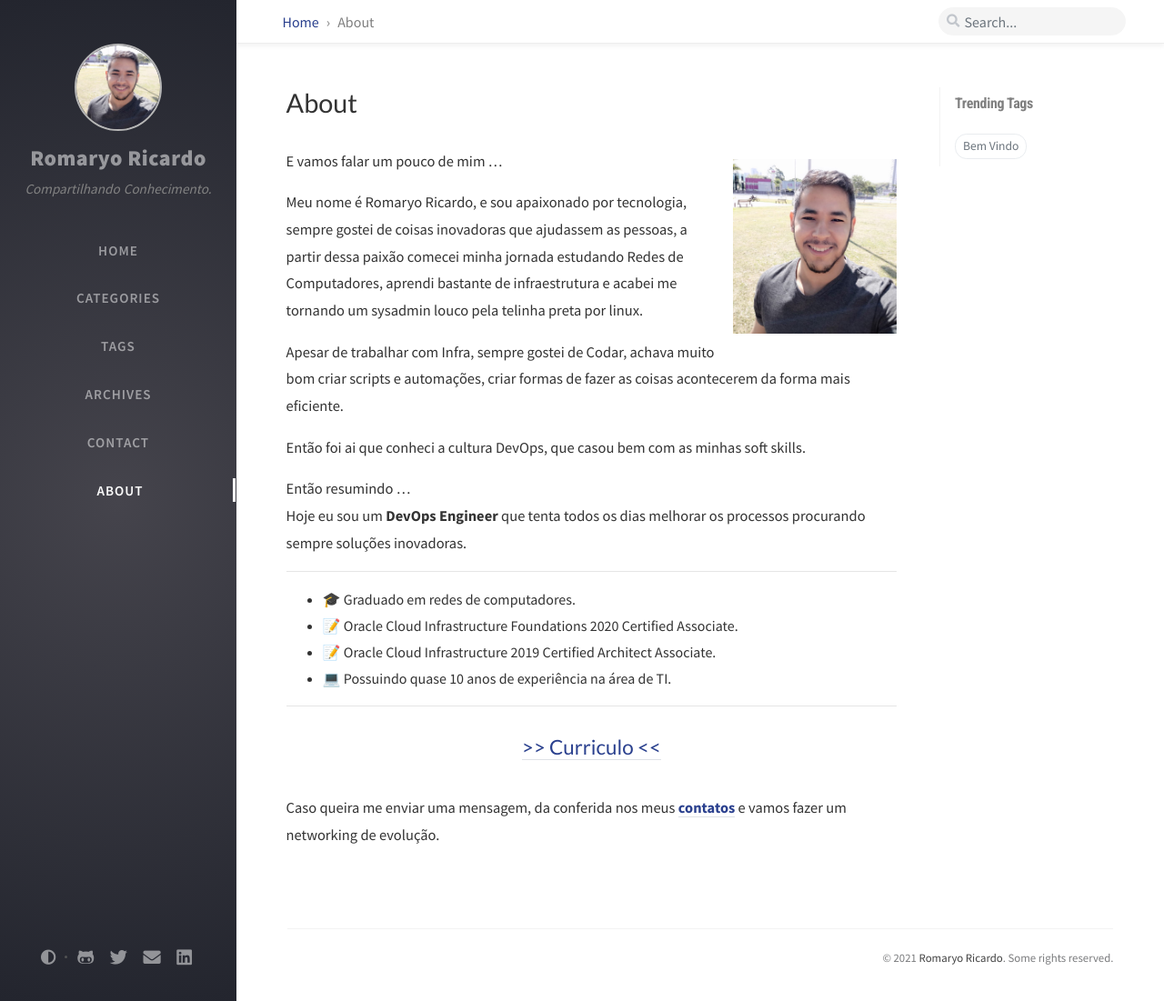
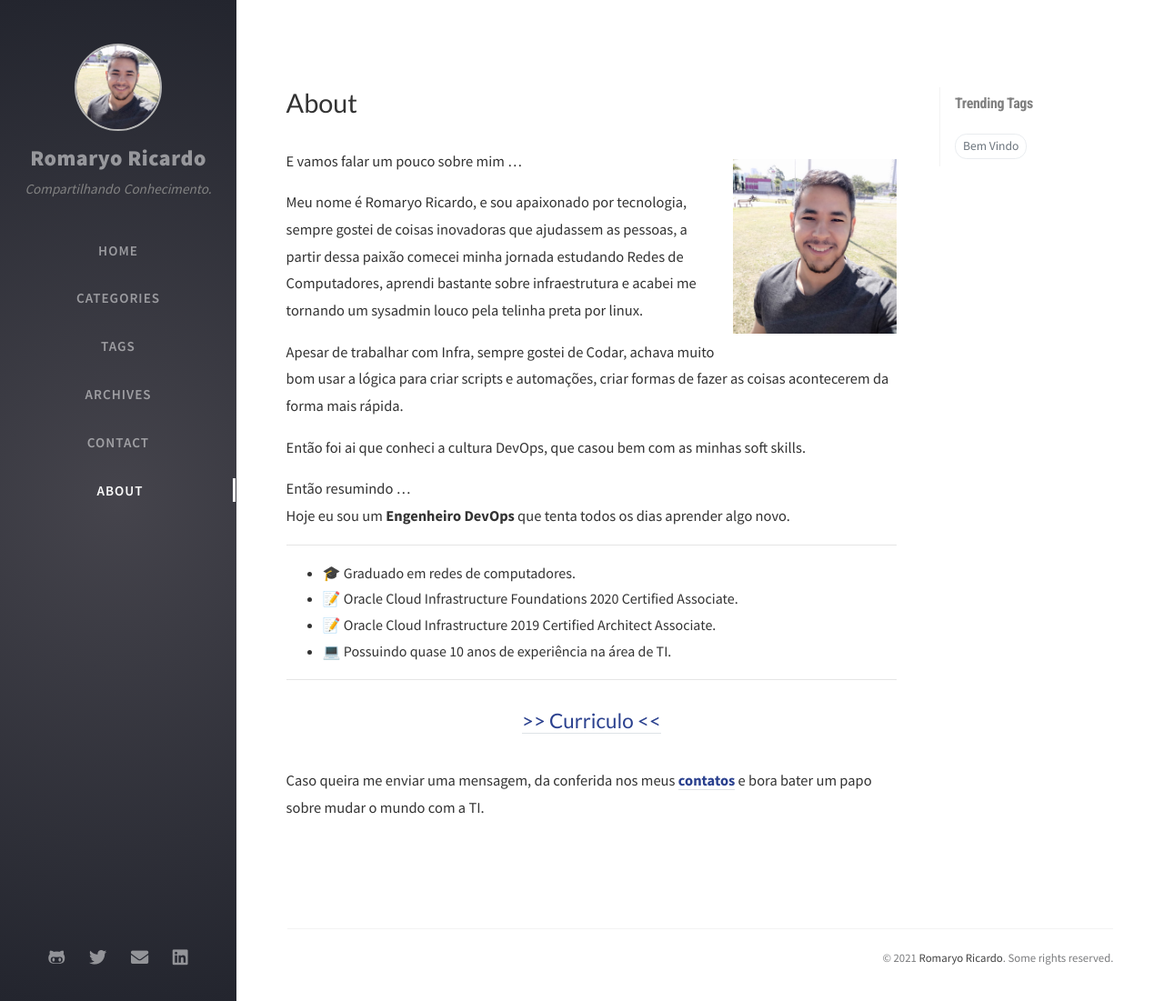
Before and after one commit to romaryoricardo/romaryo.github.io, a Jekyll site: the page built from _tabs/about.md, in a window 1280 px wide and 1101 px high. Shown: the whole window at 91% size. Built offline with Jekyll 4.4.1, drawn with Linux system fonts in a browser that asks for light colours; nearby versions of some CDN libraries; comment, search, counter and statistics services are not loaded.

```diff
--- a/_config.yml
+++ b/_config.yml
@@ -46,7 +46,7 @@ google_site_verification: google_meta_tag_verification # change to your verifica
 
 # Only if your site type is GitHub Project sites and doesn't have a custom domain,
 # change below value to '/projectname'.
-url: 'romaryoricardo.github.io'
+# url: 'romaryoricardo.com.br'
 baseurl: ''
 
 # Change to your timezone › http://www.timezoneconverter.com/cgi-bin/findzone/findzone
@@ -64,7 +64,7 @@ google_analytics:
     cache: false  # pv data local cache, good for the users from GFW area.
 
 disqus:
-  comments: false  # boolean type, the global switch for posts comments.
+  comments: true  # boolean type, the global switch for posts comments.
   shortname: ''    # Fill with your Disqus shortname. › https://help.disqus.com/en/articles/1717111-what-s-a-shortname
 
 
@@ -80,7 +80,7 @@ disqus:
 #
 #     dark   - Use the dark color scheme
 #
-theme_mode:   # <light|dark>
+theme_mode: light  # <light|dark>
 
 # boolean type, the global switch for ToC in posts.
 toc: true
--- a/_data/date_format.yml
+++ b/_data/date_format.yml
@@ -5,7 +5,8 @@
 #  MIT Licensed
 
 
-tooltip: "%a, %b %e, %Y, %l:%M %p %z"
+tooltip: "%a, %b %e, %Y, %l:%M"
+# tooltip: "%a, %b %e, %Y, %l:%M %p %z"
 post:
   long: "%b %e, %Y"
   short: "%b %e"
--- a/_tabs/about.md
+++ b/_tabs/about.md
@@ -10,16 +10,16 @@ order: 5
  ![Desktop View](/assets/img/base/eusite.jpg){: width="180" class="right"}
 
 
- E vamos falar um pouco de mim ...
+ E vamos falar um pouco sobre mim ...
 
-Meu nome é Romaryo Ricardo, e sou apaixonado por tecnologia, sempre gostei de coisas inovadoras que ajudassem as pessoas, a partir dessa paixão comecei minha jornada estudando Redes de Computadores, aprendi bastante de infraestrutura e acabei me tornando um sysadmin louco pela telinha preta por linux.
+Meu nome é Romaryo Ricardo, e sou apaixonado por tecnologia, sempre gostei de coisas inovadoras que ajudassem as pessoas, a partir dessa paixão comecei minha jornada estudando Redes de Computadores, aprendi bastante sobre infraestrutura e acabei me tornando um sysadmin louco pela telinha preta por linux.
 
-Apesar de trabalhar com Infra, sempre gostei de Codar, achava muito bom criar scripts e automações, criar formas de fazer as coisas acontecerem da forma mais eficiente.
+Apesar de trabalhar com Infra, sempre gostei de Codar, achava muito bom usar a lógica para criar scripts e automações, criar formas de fazer as coisas acontecerem da forma mais rápida.
 
 Então foi ai que conheci a cultura DevOps, que casou bem com as minhas soft skills.
 
 Então resumindo ... <br>
-Hoje eu sou um **DevOps Engineer** que tenta todos os dias melhorar os processos procurando sempre soluções inovadoras.
+Hoje eu sou um **Engenheiro DevOps** que tenta todos os dias aprender algo novo.
 
 ---
 - 🎓 Graduado em redes de computadores.
@@ -33,4 +33,4 @@ Hoje eu sou um **DevOps Engineer** que tenta todos os dias melhorar os processos
 
 </div>
 <br>
-Caso queira me enviar uma mensagem, da conferida nos meus [**contatos**](/tabs/contact) e vamos fazer um networking de evolução.
+Caso queira me enviar uma mensagem, da conferida nos meus [**contatos**](/tabs/contact) e bora bater um papo sobre mudar o mundo com a TI.
```
Also changed, not shown: _posts/2021-01-25-welcome.md (added, +22 -0 lines), _posts/2021-02-01-welcome.md (deleted, +0 -21 lines).
